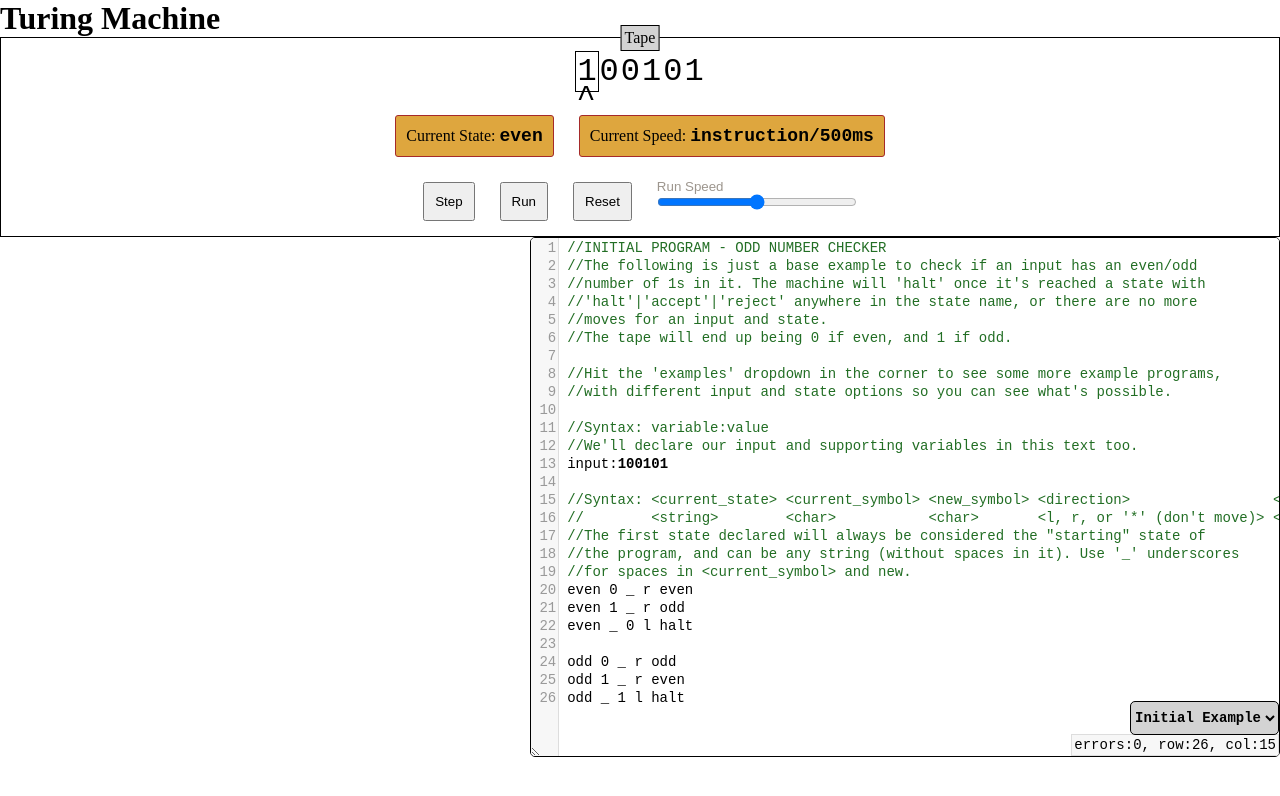
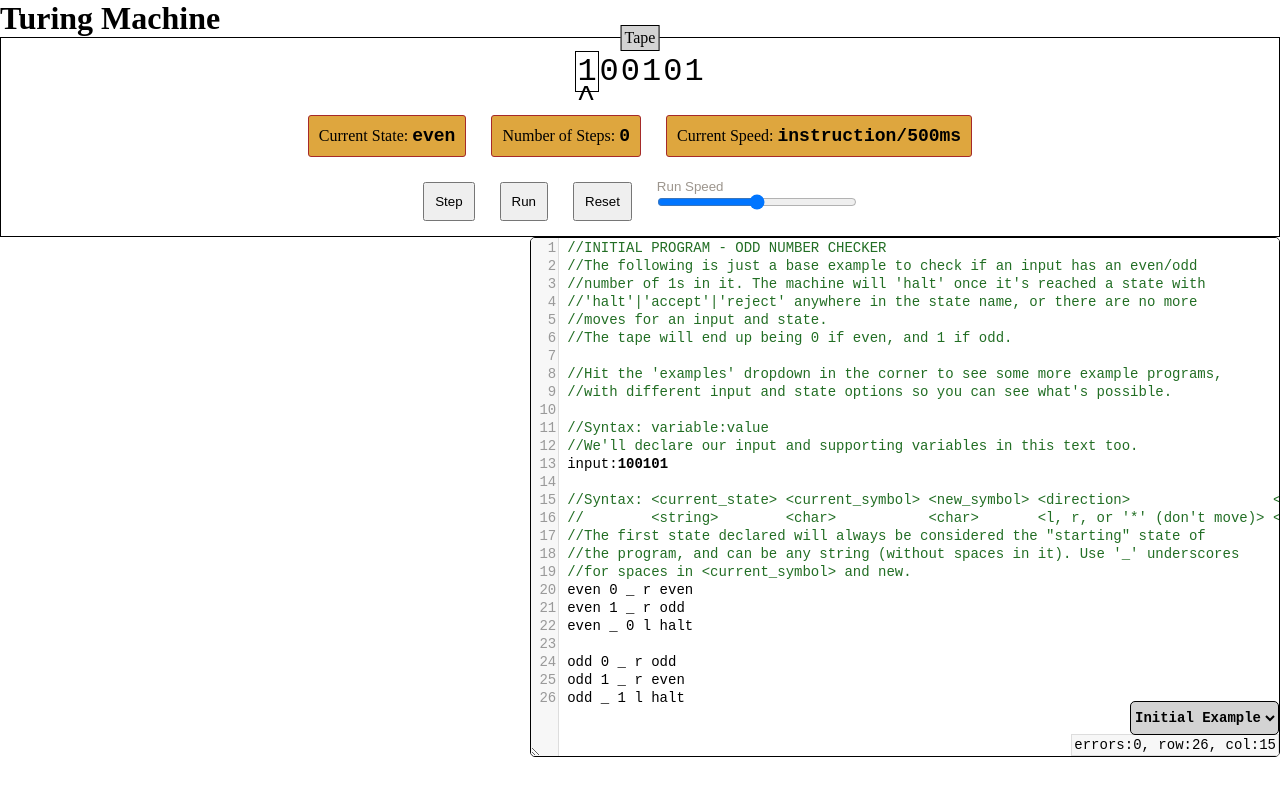
Before and after one commit to Vladimir-Herdman/turing-machine, a React (Vite) app: page / in a window 1280 px wide. Shown: the top 796 px of the page. Built offline with nearby package versions, Linux system fonts and the light colour scheme.

Commit message:
Cleaned up some update code and disabled some buttons on run

```diff
--- a/index.html
+++ b/index.html
@@ -2,7 +2,6 @@
 <html lang="en">
   <head>
     <meta charset="UTF-8" />
-    <!-- <link rel="icon" type="image/svg+xml" href="/favicon.svg" /> -->
     <meta name="viewport" content="width=device-width, initial-scale=1.0" />
     <title>turing-machine</title>
   </head>
--- a/src/App.tsx
+++ b/src/App.tsx
@@ -22,13 +22,12 @@ function App() {
     curLine: -1,
     nextLine: -1,
     isCodeDisabled:false,
+    stepCount:0,
   });
 
-  const onCodeUpdate = (code: string, input: string, clean: boolean) => {
+  const onCodeUpdate = (code: string, input: string) => {
     codeRef.current = code;
     let s = {...tapeState, input:input};
-    if (clean)
-      s = {...s, curLine:-1, nextLine:-1};
     setTapeState(s);
   };
 
@@ -41,7 +40,7 @@ function App() {
         <Tape state={tapeState} setState={setTapeState} />
         <div className={styles.visuals}>
           <div className={styles.graph}></div>
-          <div className={styles.code}><Codeblock tapeState={tapeState} onChange={onCodeUpdate} /></div>
+          <div className={styles.code}><Codeblock tapeState={tapeState} setTapeState={setTapeState} onChange={onCodeUpdate} /></div>
         </div>
       </div>
     </>
--- a/src/components/codeblock/Codeblock.tsx
+++ b/src/components/codeblock/Codeblock.tsx
@@ -1,18 +1,19 @@
 import { useEffect, useRef, useState } from 'react'
 import { codeExamples } from 'src/constants/codeExamples';
 import styles from './Codeblock.module.css'
-import { type TapeState } from 'src/components/tape/Tape';
-import { commentPat, inputLinePat, errorPat, inputPat } from 'src/constants/regexPats';
+import { type TapeState, type SetTapeState } from 'src/components/tape/Tape';
+import { commentPat, inputLinePat, errorPat, inputPat, instructionPat } from 'src/constants/regexPats';
 
 type Props = {
   tapeState: TapeState;
+  setTapeState: SetTapeState;
   initialVal?: string;
-  onChange: (codeText: string, input: string, clean: boolean) => void;
+  onChange: (codeText: string, input: string) => void;
 };
 
 let errorCount = 0;
 
-export default function Codeblock({tapeState, initialVal=codeExamples[Object.keys(codeExamples)[0]], onChange}: Props) {
+export default function Codeblock({tapeState, setTapeState, initialVal=codeExamples[Object.keys(codeExamples)[0]], onChange}: Props) {
   const [code, setCode] = useState(initialVal);
   const [caret, setCaret] = useState(initialVal.length); // offset into the string
   const [curScrollTop, setCurScrollTop] = useState(0);
@@ -20,12 +21,12 @@ export default function Codeblock({tapeState, initialVal=codeExamples[Object.key
   const lineNumbersRef = useRef<HTMLDivElement>(null);
   const preRef = useRef<HTMLPreElement>(null);
 
-  const update = (val: string, newCaret?: number, clean: boolean=false) => {
+  const update = (val: string, newCaret?: number) => {
     setCode(val);
     if (newCaret)
       setCaret(newCaret);
     const input = val.match(inputLinePat) ?? ["", ""];
-    onChange(val, input[1], clean);
+    onChange(val, input[1]);
   };
 
   //Called once at startup/load, since empty dependency array.
@@ -70,7 +71,7 @@ export default function Codeblock({tapeState, initialVal=codeExamples[Object.key
 
   return (
     <div className={styles.code}>
-      <select className={styles.select} onChange={(e) => update(codeExamples[e.target.value], undefined, true)}>
+      <select className={styles.select} disabled={tapeState.isCodeDisabled} onChange={(e) => fullUpdate(update, codeExamples[e.target.value], true, tapeState, setTapeState)}>
         {Object.keys(codeExamples).map((opt: string, i: number) => (<option key={i}>{opt}</option>))}
       </select>
 
@@ -122,6 +123,26 @@ export default function Codeblock({tapeState, initialVal=codeExamples[Object.key
       />
     </div>
   );
+}
+
+function fullUpdate(updateFunc: any, codeText: string, clean: boolean, state: TapeState, setState: SetTapeState) {
+    updateFunc(codeText);
+    const input: RegExpMatchArray = codeText.match(inputLinePat) ?? ["  ", "  "];
+    const showCurState: RegExpMatchArray = codeText.match(instructionPat) ?? ["", ""];
+    if (clean)
+      setState({...state,
+        curLine:-1,
+        nextLine:-1,
+        input:input[1],
+        showCurState:showCurState[1],
+        run:false,
+        headIndex:0,
+        machineDict:{},
+        curState:"",
+        isCodeDisabled:false,
+        stepCount:0,
+    });
+
 }
 
 function insertAtCursor(e: any, state: any, setState: any, addition: string, cursorPos: number) {
--- a/src/components/tape/Tape.tsx
+++ b/src/components/tape/Tape.tsx
@@ -15,6 +15,7 @@ export type TapeState = {
   headIndex: number;
   code: React.RefObject<string>;
   isCodeDisabled: boolean;
+  stepCount: number;
 };
 
 type StateMachine = {
@@ -24,7 +25,7 @@ type StateMachine = {
   direction: string;
 };
 
-type SetTapeState = Dispatch<SetStateAction<TapeState>>;
+export type SetTapeState = Dispatch<SetStateAction<TapeState>>;
 type Props = {
   state: TapeState;
   setState: SetTapeState;
@@ -62,11 +63,12 @@ export default function Tape({ state, setState}: Props) {
 
       <div className={styles.stateInfo}>
         <div>Current State: <span>{state.showCurState}</span></div>
+        <div>Number of Steps: <span>{state.stepCount}</span></div>
         <div>Current Speed: <span>instruction/{Math.max(Math.abs(state.runSpeed-100)*10, 1)}ms</span></div>
       </div>
 
       <div className={styles.controls}>
-        <button onClick={() => {!state.run && step(state, setState)}}>Step</button>
+        <button onClick={() => {step(state, setState)}} disabled={state.run}>Step</button>
         {!state.run
           ? <button onClick={() => run(state, setState)}>Run</button>
           : <button onClick={() => pause(state, setState)}>Pause</button>
@@ -131,6 +133,7 @@ function step(state: TapeState, setState: SetTapeState, updateState=true): TapeS
     machineDict:machineDict,
     curLine:instructionline-1,
     isCodeDisabled:true,
+    stepCount: state.stepCount + 1,
   }
 
   if (updateState) {
@@ -168,6 +171,7 @@ function reset(state: TapeState, setState: SetTapeState) {
     curLine:-1,
     nextLine:-1,
     isCodeDisabled:false,
+    stepCount:0,
   })
 }
 
```
